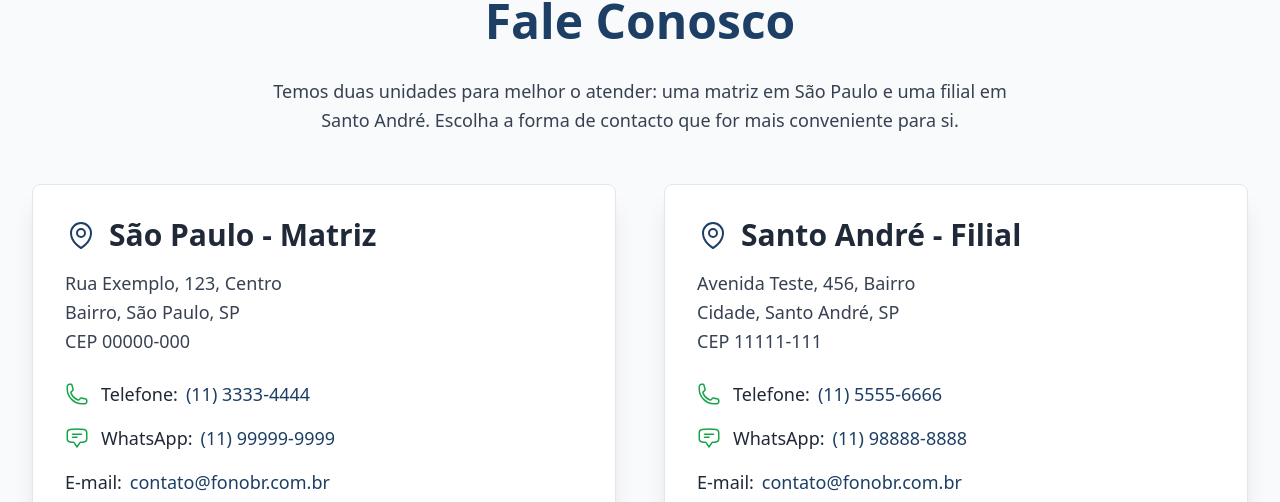
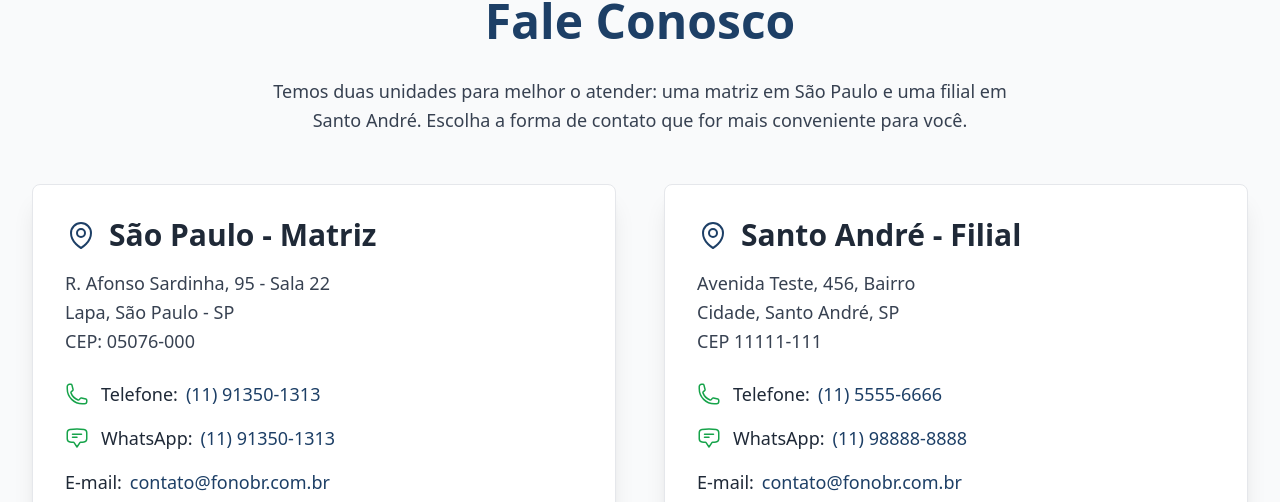
Before and after one commit to dhymas1st/fonobr, a Next.js app: page /contato in a window 1280 px wide. Shown: the part 131-633 px from the top of the page. Built offline with nearby package versions, Linux system fonts and the light colour scheme.

Commit message:
feat: Endereço na página de contato

```diff
--- a/src/app/(main)/contato/page.tsx
+++ b/src/app/(main)/contato/page.tsx
@@ -6,15 +6,15 @@ import {
   HiOutlinePhone,
   HiOutlineChatBubbleBottomCenterText,
   HiOutlineMapPin,
-} from "react-icons/hi2"; // Ícones para contacto e mapa
+} from "react-icons/hi2"; // Ícones para contato e mapa
 
 // SEO e Acessibilidade: Metadados específicos para esta página
 export const metadata: Metadata = {
-  title: "Contacto FonoBR - Unidades em São Paulo e Santo André",
+  title: "Contato FonoBR - Unidades em São Paulo e Santo André",
   description:
-    "Entre em contacto com a FonoBR em São Paulo e Santo André. Agende a sua consulta, tire dúvidas sobre aparelhos auditivos e receba suporte especializado. Telefone, WhatsApp, E-mail e Endereços.",
+    "Entre em contato com a FonoBR em São Paulo e Santo André. Agende a sua consulta, tire dúvidas sobre aparelhos auditivos e receba suporte especializado. Telefone, WhatsApp, E-mail e Endereços.",
   keywords: [
-    "contacto FonoBR",
+    "contato FonoBR",
     "telefone FonoBR",
     "whatsapp FonoBR",
     "endereço FonoBR",
@@ -39,7 +39,7 @@ export const metadata: Metadata = {
 };
 
 const ContactPage: React.FC = () => {
-  // Endpoint do Formspree para o formulário principal da página de contacto
+  // Endpoint do Formspree para o formulário principal da página de contato
   const FORMSPREE_ENDPOINT = "https://formspree.io/f/xyzjqkzd"; // <--- SEU ENDPOINT REAL AQUI!
 
   return (
@@ -57,11 +57,11 @@ const ContactPage: React.FC = () => {
 
         <p className="text-lg text-gray-700 text-center mb-12 max-w-3xl mx-auto leading-relaxed">
           Temos duas unidades para melhor o atender: uma matriz em São Paulo e
-          uma filial em Santo André. Escolha a forma de contacto que for mais
-          conveniente para si.
+          uma filial em Santo André. Escolha a forma de contato que for mais
+          conveniente para você.
         </p>
 
-        {/* Secção de Unidades e Contactos Diretos */}
+        {/* Secção de Unidades e Contatos Diretos */}
         <div className="grid grid-cols-1 md:grid-cols-2 gap-12 mb-16">
           {/* Unidade São Paulo - Matriz */}
           <div className="bg-white p-8 rounded-lg shadow-xl border border-gray-200">
@@ -73,11 +73,11 @@ const ContactPage: React.FC = () => {
               São Paulo - Matriz
             </h2>
             <address className="not-italic text-gray-700 text-lg leading-relaxed mb-6">
-              Rua Exemplo, 123, Centro
+              R. Afonso Sardinha, 95 - Sala 22
               <br />
-              Bairro, São Paulo, SP
+              Lapa, São Paulo - SP
               <br />
-              CEP 00000-000
+              CEP: 05076-000
             </address>
             <div className="space-y-4">
               <p className="flex items-center text-gray-800 text-lg">
@@ -87,11 +87,11 @@ const ContactPage: React.FC = () => {
                 />
                 Telefone:{" "}
                 <a
-                  href="tel:+551133334444"
+                  href="tel:+5511913501313"
                   className="ml-2 text-[#1d3f66] hover:underline transition duration-200"
                   aria-label="Ligar para telefone da FonoBR Matriz São Paulo"
                 >
-                  (11) 3333-4444
+                  (11) 91350-1313
                 </a>
               </p>
               <p className="flex items-center text-gray-800 text-lg">
@@ -101,19 +101,19 @@ const ContactPage: React.FC = () => {
                 />
                 WhatsApp:{" "}
                 <a
-                  href="https://wa.me/5511999999999?text=Olá,%20gostaria%20de%20contacto%20com%20a%20Matriz%20de%20São%20Paulo."
+                  href="https://wa.me/5511913501313?text=Olá,%20gostaria%20de%20contato%20com%20a%20Matriz%20de%20São%20Paulo."
                   target="_blank"
                   rel="noopener noreferrer"
                   className="ml-2 text-[#1d3f66] hover:underline transition duration-200"
                   aria-label="Enviar mensagem para FonoBR Matriz de São Paulo via WhatsApp"
                 >
-                  (11) 99999-9999
+                  (11) 91350-1313
                 </a>
               </p>
               <p className="flex items-center text-gray-800 text-lg">
                 E-mail:{" "}
                 <a
-                  href="mailto:contacto.sp@fonobr.com.br"
+                  href="mailto:contato@fonobr.com.br"
                   className="ml-2 text-[#1d3f66] hover:underline transition duration-200"
                   aria-label="Enviar e-mail para FonoBR Matriz de São Paulo"
                 >
@@ -125,7 +125,7 @@ const ContactPage: React.FC = () => {
             <div className="mt-8 h-64 bg-gray-200 rounded-lg overflow-hidden shadow-inner flex items-center justify-center text-gray-500">
               {/* Substitua por um iframe real do Google Maps */}
               <iframe
-                src="https://www.google.com/maps/embed?pb=!1m18!1m12!1m3!1d15312.345678901234!2d-46.6333096!3d-23.5505199!2m3!1f0!2f0!3f0!3m2!1i1024!2i768!4f13.1!3m3!1m2!1s0x94ce59a35e4e5e49%3A0x6b8d9e6e5a6b7c8d!2sS%C3%A3o%20Paulo%2C%20SP!5e0!3m2!1spt-BR!2sbr!4v1678901234567!5m2!1spt-BR!2sbr"
+                src="https://www.google.com/maps/search/?api=1&query=FonoBR+S%C3%A3o+Paulo+R.+Afonso+Sardinha,+95+-+Sala+22,+Lapa,+S%C3%A3o+Paulo+-+SP"
                 width="100%"
                 height="100%"
                 style={{ border: 0 }}
@@ -177,7 +177,7 @@ const ContactPage: React.FC = () => {
                 />
                 WhatsApp:{" "}
                 <a
-                  href="https://wa.me/5511988888888?text=Olá,%20gostaria%20de%20contacto%20com%20a%20Filial%20de%20Santo%20André."
+                  href="https://wa.me/5511988888888?text=Olá,%20gostaria%20de%20contato%20com%20a%20Filial%20de%20Santo%20André."
                   target="_blank"
                   rel="noopener noreferrer"
                   className="ml-2 text-[#1d3f66] hover:underline transition duration-200"
@@ -189,7 +189,7 @@ const ContactPage: React.FC = () => {
               <p className="flex items-center text-gray-800 text-lg">
                 E-mail:{" "}
                 <a
-                  href="mailto:contacto.sa@fonobr.com.br"
+                  href="mailto:contato.sa@fonobr.com.br"
                   className="ml-2 text-[#1d3f66] hover:underline transition duration-200"
                   aria-label="Enviar e-mail para FonoBR Filial de Santo André"
                 >
@@ -215,14 +215,14 @@ const ContactPage: React.FC = () => {
           </div>
         </div>
 
-        {/* Formulário de Contacto (Reutilizado da Home, mas aqui em secção completa) */}
+        {/* Formulário de Contato (Reutilizado da Home, mas aqui em secção completa) */}
         <div className="bg-white p-8 rounded-lg shadow-xl border border-gray-200">
           <h2 className="text-3xl font-bold text-gray-800 mb-6 text-center">
             Envie-nos uma Mensagem
           </h2>
           <p className="text-lg text-gray-700 text-center mb-8 max-w-2xl mx-auto leading-relaxed">
             Se preferir, preencha o formulário abaixo e retornaremos o seu
-            contacto o mais breve possível.
+            contato o mais breve possível.
           </p>
           <form
             action={FORMSPREE_ENDPOINT}
@@ -307,7 +307,7 @@ const ContactPage: React.FC = () => {
               <button
                 type="submit"
                 className="w-full bg-[#1d3f66] hover:bg-blue-900 text-white font-bold py-3 px-6 rounded-md text-lg transition duration-300 transform hover:scale-[1.01] focus:outline-none focus:ring-4 focus:ring-blue-500 focus:ring-opacity-50"
-                aria-label="Enviar formulário de contacto"
+                aria-label="Enviar formulário de contato"
               >
                 Enviar Mensagem
               </button>
```
